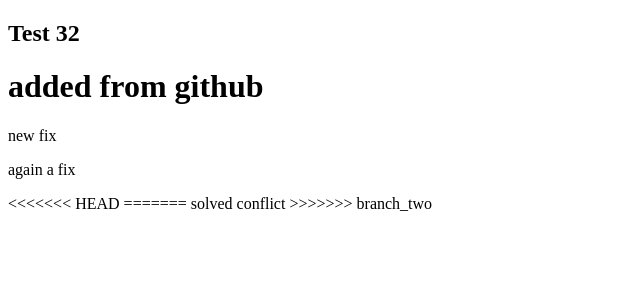
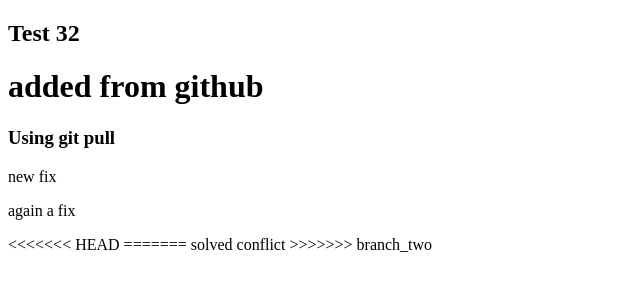
Before and after one commit to pratik4red15/git_tut, a plain HTML site: page index2.html in a window 1280 px wide. Shown: the whole page, without its empty margins (0-640 px from the left). Drawn offline with Linux system fonts and the light colour scheme.

Commit message:
Update index2.html

```diff
--- a/index2.html
+++ b/index2.html
@@ -9,6 +9,7 @@
 <body>
     <h2>Test 32</h2>
     <h1>added from github</h1>
+    <h3> Using git pull </h3>
     <p>new fix</p>
     <p>again a fix</p>
 <<<<<<< HEAD
```
